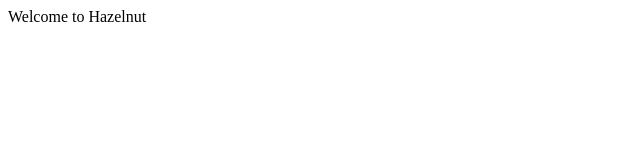
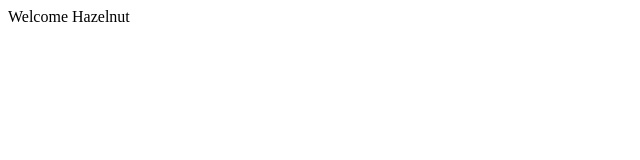
Before and after one commit to adrianRobbs/test-Demo, a plain HTML site: page index.html in a window 1280 px wide. Shown: the full height of the page, 0-640 px from the left. Drawn offline with Linux system fonts and the light colour scheme.

Commit message:
changed index.html

```diff
--- a/index.html
+++ b/index.html
@@ -4,6 +4,6 @@
     <title>Git</title>
 </head>
 <body>
-    <p>Welcome to Hazelnut</p>
+    <p>Welcome Hazelnut</p>
 </body>
 </html>
```
